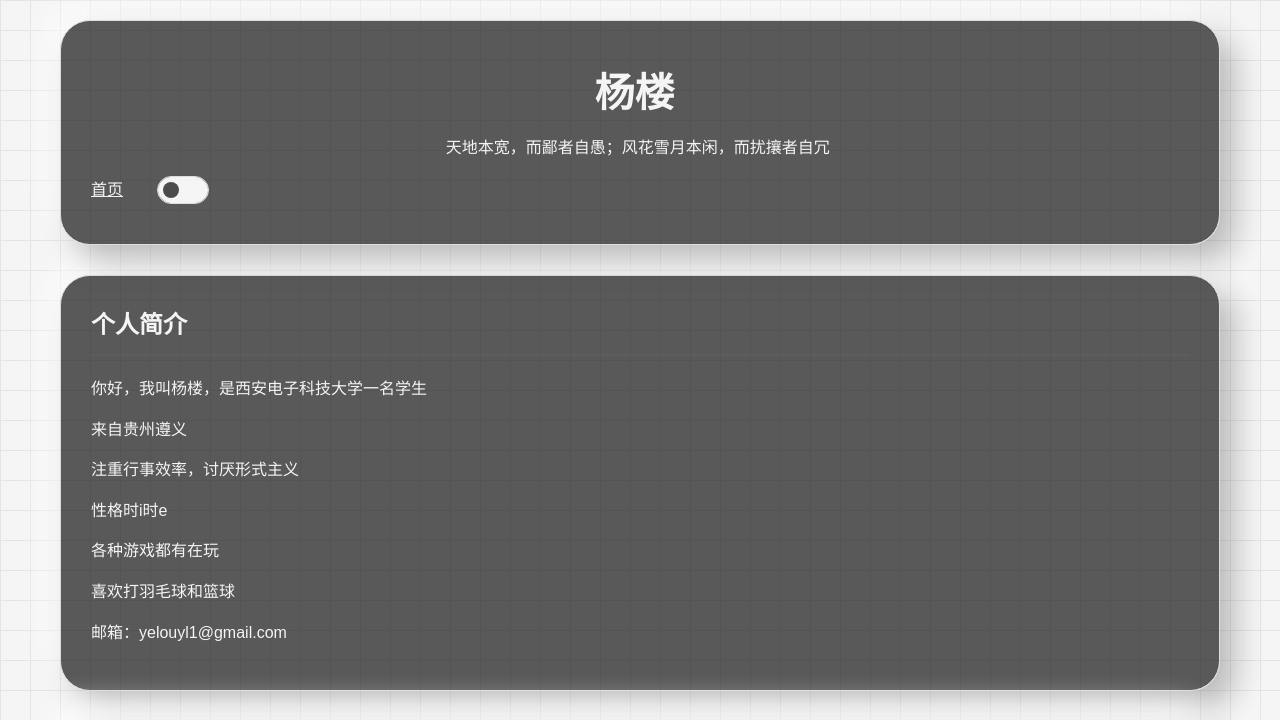
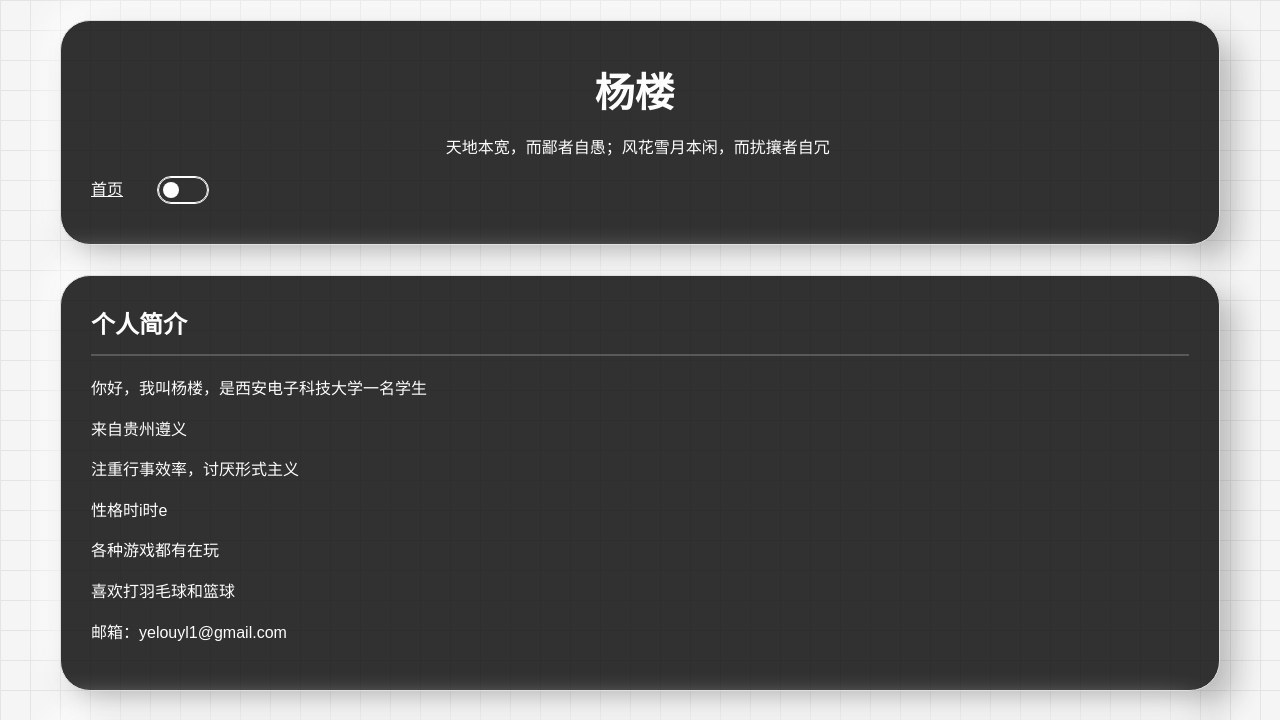
Before and after one commit to yelou-ex/mine, a website: page introduce.html in a window 1280 px wide. Shown: the top 720 px of the page. Drawn offline with Linux system fonts and the light colour scheme.

Commit message:
页头与目录

```diff
--- a/css/theme-uiverse.css
+++ b/css/theme-uiverse.css
@@ -71,13 +71,49 @@
   background-color: var(--bg);
 }
 
-/* 页头 / 页脚 */
+/* 页头：颜色与主题背景相反（浅色主题=黑页头，深色主题=白页头），文字随之取相反色 */
 header {
   background: var(--header-bg);
   border-bottom: 1px solid var(--border);
-  backdrop-filter: blur(10px);
-  box-shadow: 0 6px 18px rgba(0,0,0,.06);
-  color: var(--text);
+  box-shadow: 0 6px 18px rgba(0,0,0,.12);
+  color: var(--header-text);
+}
+/* 页头内 logo / 导航 / 分类 tab 跟随页头文字色 */
+header .logo,
+header .logo a,
+header nav ul li a,
+header .top-cat-tabs .top-cat {
+  color: var(--header-text);
+}
+header nav ul li a:hover {
+  background: var(--header-text);
+  color: var(--header-bg);
+}
+header .top-cat-tabs {
+  background: transparent;
+  border-color: var(--header-text);
+}
+header .top-cat-tabs .top-cat.active {
+  background: var(--header-text);
+  color: var(--header-bg);
+  box-shadow: none;
+}
+/* 页头上的主题开关：滑块用页头文字色描边，保证在相反色页头里可见 */
+header .theme-switch {
+  border-color: var(--header-text);
+}
+header .theme-switch .theme-slider {
+  background: var(--header-bg);
+  border-color: var(--header-text);
+}
+header .theme-switch .theme-slider::before {
+  background: var(--header-text);
+}
+header .theme-switch input:checked + .theme-slider {
+  background: var(--header-text);
+}
+header .theme-switch input:checked + .theme-slider::before {
+  background: var(--header-bg);
 }
 footer, .footer {
   background: var(--footer-bg);
@@ -455,11 +491,11 @@
   z-index: 1;
 }
 
-/* introduce.html 页头（黑白，与卡片同色系） */
+/* introduce.html 页头：纯黑不透明，与名字卡片同色系（白字） */
 .introduce-page header,
 .introduce-page .introduce-header {
-  background: color-mix(in srgb, var(--card) calc(var(--card-op) * 100%), transparent);
-  color: var(--card-text);
+  background: #000;
+  color: #fff;
   border-radius: 30px;
   box-shadow: var(--card-shadow);
   border: 1px solid var(--border);
@@ -468,16 +504,33 @@
 .introduce-page header p,
 .introduce-page .introduce-header h1,
 .introduce-page .introduce-header p {
-  color: var(--card-text);
+  color: #fff;
 }
 .introduce-page header nav a,
 .introduce-page .introduce-header nav a {
-  color: var(--card-text);
+  color: #fff;
 }
 .introduce-page header nav a:hover,
 .introduce-page .introduce-header nav a:hover {
-  background: var(--card-text);
-  color: var(--card);
+  background: #fff;
+  color: #000;
+}
+/* introduce 页头上的主题开关：纯黑页头用白滑块保证可见 */
+.introduce-page .theme-switch {
+  border-color: #fff;
+}
+.introduce-page .theme-switch .theme-slider {
+  background: #000;
+  border-color: #fff;
+}
+.introduce-page .theme-switch .theme-slider::before {
+  background: #fff;
+}
+.introduce-page .theme-switch input:checked + .theme-slider {
+  background: #fff;
+}
+.introduce-page .theme-switch input:checked + .theme-slider::before {
+  background: #000;
 }
 .introduce-page .profile-section {
   background: color-mix(in srgb, var(--card) calc(var(--card-op) * 100%), transparent);
--- a/css/theme.css
+++ b/css/theme.css
@@ -13,7 +13,8 @@
   --border: #d8d8d8;
   --accent: #111111;
   --accent-contrast: #ffffff;
-  --header-bg: rgba(255, 255, 255, 0.86);
+  --header-bg: #111111;              /* 浅色主题：黑色页头（与浅色背景相反） */
+  --header-text: #f5f5f5;            /* 页头上的文字/导航 */
   --footer-bg: #101010;
   --footer-text: #f5f5f5;
   --link: #111111;
@@ -40,7 +41,8 @@
   --border: #2a2a2a;
   --accent: #f5f5f5;
   --accent-contrast: #050505;
-  --header-bg: rgba(5, 5, 5, 0.82);
+  --header-bg: #f5f5f5;              /* 深色主题：白色页头（与深色背景相反） */
+  --header-text: #111111;            /* 页头上的文字/导航 */
   --footer-bg: #000000;
   --footer-text: #f5f5f5;
   --link: #f5f5f5;
--- a/introduce.html
+++ b/introduce.html
@@ -30,8 +30,8 @@
         header {
             text-align: center;
             padding: 40px 0;
-            background: color-mix(in srgb, var(--card) calc(var(--card-op) * 100%), transparent);
-            color: var(--card-text);
+            background: #000; /* 纯黑不透明，与名字卡片同色系 */
+            color: #fff;
             margin-bottom: 30px;
             border-radius: 30px;
             box-shadow: var(--card-shadow);
@@ -41,9 +41,10 @@
         header h1 {
             font-size: 2.5rem;
             margin-bottom: 10px;
-            color: var(--card-text);
+            color: #fff;
         }
 
+        /* 第一张含名字的卡片：不透明纯黑 */
         .profile-section {
             background-color: color-mix(in srgb, var(--card) calc(var(--card-op) * 100%), transparent);
             padding: 30px;
@@ -52,6 +53,24 @@
             box-shadow: var(--card-shadow);
             border: 1px solid var(--border);
             color: var(--card-text);
+        }
+        .profile-section:first-of-type {
+            background: #000;
+            color: #fff;
+        }
+        .profile-section:first-of-type h2,
+        .profile-section:first-of-type h3,
+        .profile-section:first-of-type p,
+        .profile-section:first-of-type .skill {
+            color: #fff;
+        }
+        .profile-section:first-of-type h2 {
+            border-bottom-color: #333;
+        }
+        .profile-section:first-of-type .skill {
+            background: #1a1a1a;
+            border-color: #333;
+            color: #fff;
         }
 
         h2 {
@@ -169,7 +188,7 @@
         }
 
         nav ul li a {
-            color: var(--card-text);
+            color: #fff;
             font-weight: 500;
             padding: 5px 10px;
             border-radius: 4px;
@@ -177,8 +196,8 @@
         }
 
         nav ul li a:hover {
-            background-color: var(--card-text);
-            color: var(--card);
+            background-color: #fff;
+            color: #000;
         }
 
         .footer {
```
Also changed, not shown: article.html (+10 -7 lines), index.html (+13 -13 lines).
